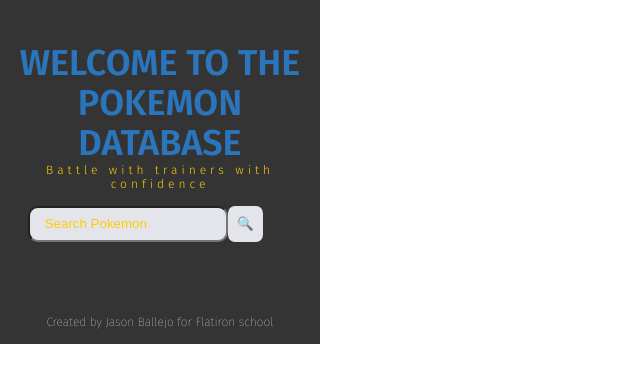
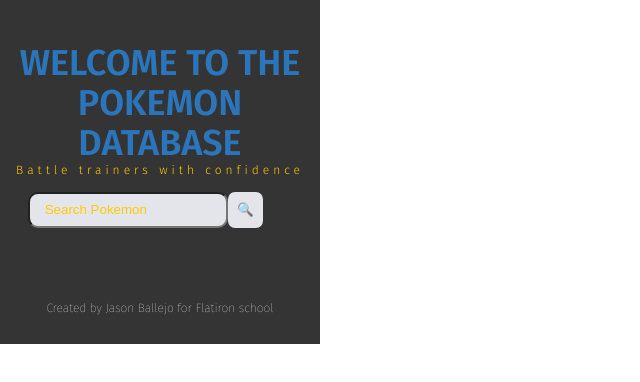
Before and after one commit to jasonballejo/phase-1-project, a plain HTML site: page index.html in a window 1280 px wide. Shown: the whole page, without its empty margins (0-640 px from the left). Drawn offline with Linux system fonts and the light colour scheme.

```diff
--- a/index.html
+++ b/index.html
@@ -14,7 +14,7 @@
     <div class="all-rows">
         <div class="left-column">
             <h1>WELCOME TO THE</br> POKEMON DATABASE</h1>
-            <h3>Battle with trainers with confidence</h3>
+            <h3>Battle trainers with confidence</h3>
             <div class="search-container">
                     <div class="searchBox">
                     <input id="pokemonName" type="text" placeholder="Search Pokemon">
--- a/index.js
+++ b/index.js
@@ -79,6 +79,5 @@ function renderPokemon(e) {
         console.log("Pokemon Not Found", error)
     })
 
-
     // e.preventDefault()
 }
```
Also changed, not shown: 1 other file.
